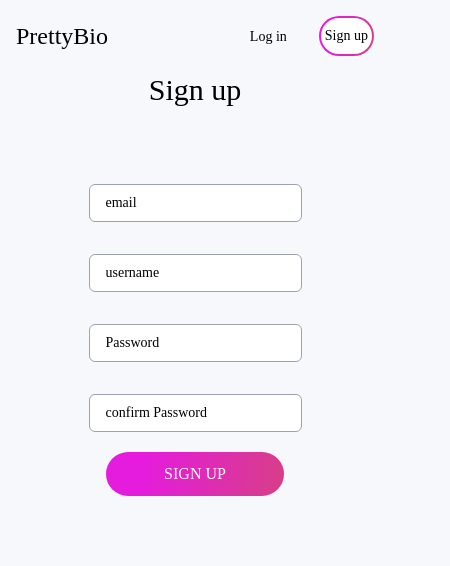
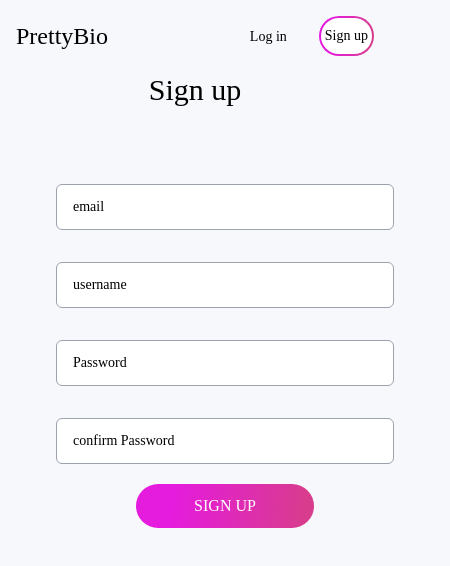
Before and after one commit to devtofunmi/prettybio, a Next.js app: page /Signup in a window 390 px wide. Shown: the top 566 px of the page, 450 px wide, since content can reach past the window. Built offline with nearby package versions, Linux system fonts and the light colour scheme; a web font is replaced by a local one.

Commit message:
adjust the width and input py

```diff
--- a/pages/Login.jsx
+++ b/pages/Login.jsx
@@ -82,11 +82,11 @@ function handleSubmit() {
         </div>
       )}
 
-      <div className=" w-5/6 md:w-2/4 text-sm  lg:w-4/12 rounded-xl  m-auto p-14  mt-2">
+      <div className=" w-[450px] md:w-2/4 text-sm  lg:w-4/12 rounded-xl  m-auto p-14  mt-2">
         <div className="flex flex-col mt-3 ">
           <input
             type="text"
-            class="placeholder-black focus:outline-none focus:border-blue-700  border border-gray-400 rounded-md py-2 px-4 block w-full"
+            class="placeholder-black focus:outline-none focus:border-blue-700  border border-gray-400 rounded-md py-3 px-4 block w-full"
             placeholder="Username"
             onChange={(e) => {
               setUserName(e.target.value);
@@ -96,7 +96,7 @@ function handleSubmit() {
           <div className="mt-5">
             <input
               type="password"
-              class="placeholder-black focus:outline-none focus:border-blue-700  border border-gray-400 rounded-md py-2 px-4 block w-full mt-3"
+              class="placeholder-black focus:outline-none focus:border-blue-700  border border-gray-400 rounded-md py-3 px-4 block w-full mt-3"
               placeholder="Password"
               onChange={(e) => {
                 setPassword(e.target.value);
@@ -108,7 +108,7 @@ function handleSubmit() {
 
             <GradientBorder>
               <button
-                className=" px-14  lg:px-32 md:px-20 py-2 bg-transparent  text-white text-base rounded-full "
+                className=" px-14  lg:px-32 md:px-20 py-3 bg-transparent  text-white text-base rounded-full "
                 onClick={handleSubmit}
               >
                 {loading ? <p>loading...</p> : <p>LOG IN </p>}
--- a/pages/Signup.jsx
+++ b/pages/Signup.jsx
@@ -104,11 +104,11 @@ setTimeout(async () => {
         </div>
       )}
 
-      <div className=" w-5/6 md:w-2/4 text-sm  lg:w-4/12 rounded-xl  m-auto p-14  mt-2">
+      <div className=" w-[450px] md:w-2/4 text-sm  lg:w-4/12 rounded-xl  m-auto p-14  mt-2">
         <div className="flex flex-col mt-3 justify-center ">
           <input
             type="email"
-            class="placeholder-black focus:outline-none focus:border-blue-700  border border-gray-400 rounded-md py-2 px-4 block w-full "
+            className="placeholder-black focus:outline-none focus:border-blue-700  border border-gray-400 rounded-md py-3 px-4 block w-full "
             placeholder="email"
             onChange={(e) => {
               setEmail(e.target.value);
@@ -118,7 +118,7 @@ setTimeout(async () => {
            <div className="mt-5">
             <input
               type="text"
-              class="placeholder-black focus:outline-none focus:border-blue-700  border border-gray-400 rounded-md py-2 px-4 block w-full mt-3"
+              className="placeholder-black focus:outline-none focus:border-blue-700  border border-gray-400 rounded-md py-3 px-4 block w-full mt-3"
               placeholder="username"
               onChange={(e) => {
                 setUserName(e.target.value);
@@ -129,7 +129,7 @@ setTimeout(async () => {
           <div className="mt-5">
             <input
               type="password"
-              class="placeholder-black focus:outline-none focus:border-blue-700  border border-gray-400 rounded-md py-2 px-4 block w-full mt-3"
+              className="placeholder-black focus:outline-none focus:border-blue-700  border border-gray-400 rounded-md py-3 px-4 block w-full mt-3"
               placeholder="Password"
               onChange={(e) => {
                 setPassword(e.target.value);
@@ -140,7 +140,7 @@ setTimeout(async () => {
           <div className="mt-5">
             <input
               type="password"
-              class="placeholder-black focus:outline-none focus:border-blue-700  border border-gray-400 rounded-md py-2 px-4 block w-full mt-3"
+              className="placeholder-black focus:outline-none focus:border-blue-700  border border-gray-400 rounded-md py-3 px-4 block w-full mt-3"
               placeholder="confirm Password"
               onChange={(e) => {
                 setConfirmPassword(e.target.value);
```
